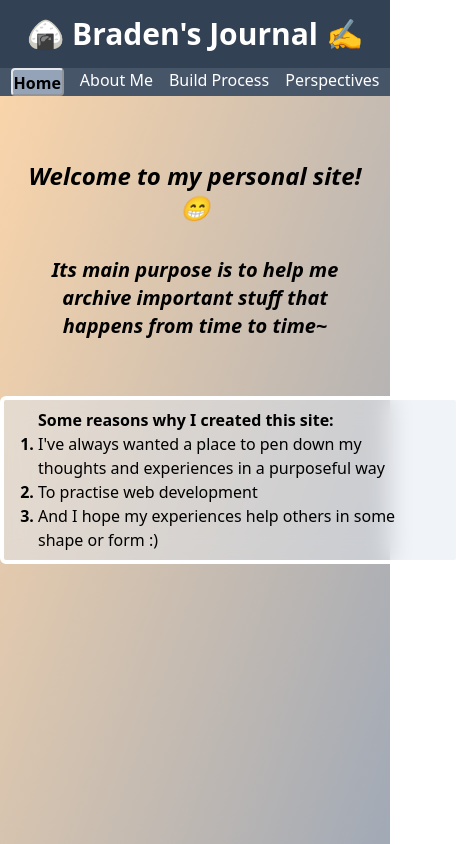
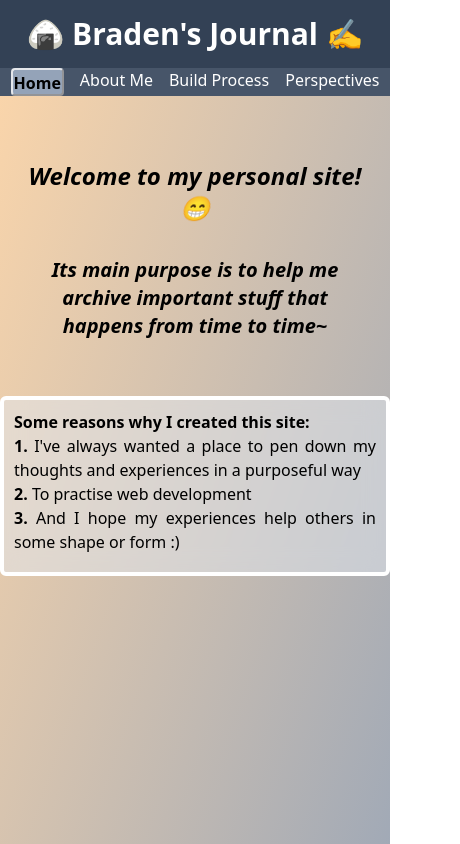
Before and after one commit to BradenTeo/blog-project, a Nuxt app: page / in a window 390 px wide. Shown: the top 844 px of the page, 460 px wide, since content can reach past the window. Built offline with nearby package versions, Linux system fonts and the light colour scheme.

Commit message:
Fix mobile alignment

```diff
--- a/pages/aboutme.vue
+++ b/pages/aboutme.vue
@@ -11,7 +11,7 @@
         <i
           >(more info
           <nuxt-link
-            to="/cancer"
+            to="/perspectives/cancer"
             class="link font-bold hover:bg-teal-100 hover:text-black"
             >here</nuxt-link
           >).</i
--- a/pages/buildprocess.vue
+++ b/pages/buildprocess.vue
@@ -102,6 +102,24 @@
         </a>
       </div>
 
+      <ClickableTabVue class="pb-5">
+        <template #title> Steps I took to set up this Project </template>
+        <template #content>
+          <ol class="list-decimal list-inside marker:font-bold">
+            <li>Follow the video shown above from 2:59 to 7:12 minutes</li>
+            <li>
+              In the website guide, follow the steps starting from this line:<br />
+              <div class="bg-slate-300 bg-opacity-50 italic">
+                Update nuxt.config.js to add a base URL (replace my-project by
+                your project name): <br />
+                router: { base: '/my-project/' },
+              </div>
+            </li>
+            <li>Follow the guide to setup Tailwind CSS</li>
+          </ol>
+        </template>
+      </ClickableTabVue>
+
       <div class="p-5">
         <img
           class="h-[240px] mx-auto shadow-2xl"
--- a/pages/index.vue
+++ b/pages/index.vue
@@ -16,10 +16,10 @@
       </i>
     </div>
 
-    <div
-      class="w-[460px] md:w-[680px] mx-auto border-4 rounded-md border-white bg-slate-200 bg-opacity-50 backdrop-blur-md"
-    >
-      <div class="w-[400px] md:w-[580px] p-2 mx-auto text-left">
+    <!-- <div
+      class="max-w-[680px] mx-auto border-4 rounded-md border-white bg-slate-200 bg-opacity-50 backdrop-blur-md"
+    > -->
+    <!-- <div class="max-w-[600px] p-2 mx-auto text-left">
         <p class="font-bold">Some reasons why I created this site:</p>
         <ol class="list-decimal marker:font-bold">
           <li>
@@ -31,8 +31,26 @@
             And I hope my experiences help others in some shape or form :)
           </li>
         </ol>
+      </div> -->
+
+    <div
+      class="max-w-[460px] md:max-w-[680px] mx-auto text-justify py-[10px] px-[10px] border-4 rounded-md border-white bg-slate-200 bg-opacity-50 backdrop-blur-md"
+    >
+      <b>Some reasons why I created this site:</b>
+      <div class="pb-2">
+        <ol class="list-decimal list-inside marker:font-bold">
+          <li>
+            I've always wanted a place to pen down my thoughts and experiences
+            in a purposeful way
+          </li>
+          <li>To practise web development</li>
+          <li>
+            And I hope my experiences help others in some shape or form :)
+          </li>
+        </ol>
       </div>
     </div>
+    <!-- </div> -->
   </div>
 
   <!--
--- a/pages/perspectives/cancer.vue
+++ b/pages/perspectives/cancer.vue
@@ -81,7 +81,7 @@
               a standard IV line. It can be used to administer chemotherapy
               drugs, and to easily get blood samples.<br /><br />
               <img
-                class="max-w-[400px] mx-auto"
+                class="max-w-[300px] md:max-w-[400px] mx-auto"
                 src="~/assets/images/cancer/cvc_line.jpg"
                 alt="cvc line"
               /><br />
@@ -108,7 +108,7 @@
 
           <br /><br /><span v-if="hover"
             ><img
-              class="max-w-[400px] mx-auto"
+              class="max-w-[300px] md:max-w-[400px] mx-auto"
               src="~/assets/images/cancer/nccs.jpg"
               alt="nccs" /><br
           /></span>
@@ -191,14 +191,14 @@
           Take a look at this image:<br />
           <img
             v-if="noLabel"
-            class="max-w-[400px] mx-auto"
+            class="max-w-[300px] md:max-w-[400px] mx-auto"
             src="~/assets/images/cancer/radiotherapy.jpg"
             alt="radiotherapy"
             @click="label"
           />
           <img
             v-else
-            class="max-w-[400px] mx-auto"
+            class="max-w-[300px] md:max-w-[400px] mx-auto"
             src="~/assets/images/cancer/radiotherapy_with_label.jpg"
             alt="radiotherapy"
             @click="label"
@@ -466,17 +466,17 @@
           On a lighter note, recently my senior pastor unveiled some resources
           to help people going through tough ordeals like cancer. She had gone
           through Stage 3 Breast Cancer and celebrates her 10th year being
-          cancer free this year! Click
+          cancer free this year! Visit this
           <a
             class="border-2 hover:border-slate-600 border-slate-600 hover:bg-slate-600 hover:text-white rounded-md px-[2px] py-[1px]"
             href="https://pastorlia.com/music/not-afraid/"
             target="_blank"
-            >HERE</a
+            >website</a
           >
-          to check out the website. She posted things that had helped her
-          through her journey, and tried to give a balanced view on her whole
-          journey. I think it would inspire you to see how she had kept her
-          faith and spirits so strong despite her condition. For myself, she had
+          if you're interested. She posted things that had helped her through
+          her journey, and tried to give a balanced view on her whole journey. I
+          think it would inspire you to see how she had kept her faith and
+          spirits so strong despite her condition. For myself, she had
           personally prayed for me before I went for my first chemo treatment
           &#128522;, and I believe that that prayer, together with many others,
           really helped me get through my cancer journey with minimal
```
